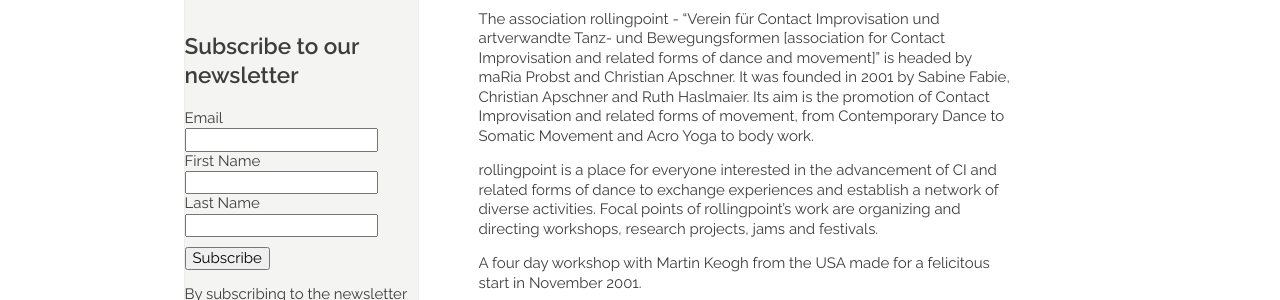
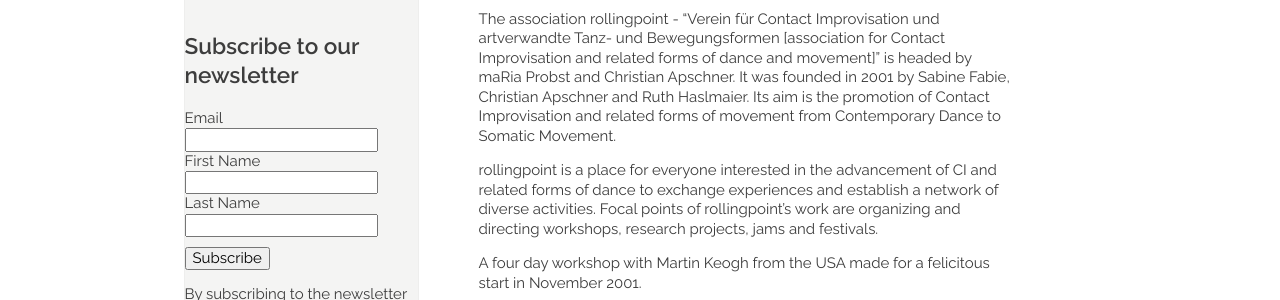
Before and after one commit to manulari/rollingpointat, a Jekyll site: the page built from _pages_en/en-verein.md, in a window 1280 px wide. Shown: the part 573-873 px from the top of the page. Built offline with Jekyll 4.4.1, drawn with Linux system fonts in a browser that asks for light colours; comment, search, counter and statistics services are not loaded.

Commit message:
Update page (en) “en-verein”

```diff
--- a/_pages_en/en-verein.md
+++ b/_pages_en/en-verein.md
@@ -3,17 +3,13 @@ permalink: /en/verein
 title: ASSOCIATION ROLLINGPOINT
 language: en
 ---
-
-
 ![](/assets/uploads/img_2335k.jpg)
 
 photocredits: Jakob Fill
 
-
-
 [rollingpoint video link](https://www.youtube.com/watch?v=kp3DqzN1Ldo)
 
-The association rollingpoint - "Verein für Contact Improvisation und artverwandte Tanz- und Bewegungsformen \[association for Contact Improvisation and related forms of dance and movement]" is headed by maRia Probst and Christian Apschner. It was founded in 2001 by Sabine Fabie, Christian Apschner and Ruth Haslmaier. Its aim is the promotion of Contact Improvisation and related forms of movement, from Contemporary Dance to Somatic Movement and Acro Yoga to body work.
+The association rollingpoint - "Verein für Contact Improvisation und artverwandte Tanz- und Bewegungsformen \[association for Contact Improvisation and related forms of dance and movement]" is headed by maRia Probst and Christian Apschner. It was founded in 2001 by Sabine Fabie, Christian Apschner and Ruth Haslmaier. Its aim is the promotion of Contact Improvisation and related forms of movement from Contemporary Dance to Somatic Movement.
 
 rollingpoint is a place for everyone interested in the advancement of CI and related forms of dance to exchange experiences and establish a network of diverse activities. Focal points of rollingpoint's work are organizing and directing workshops, research projects, jams and festivals.
 
```
